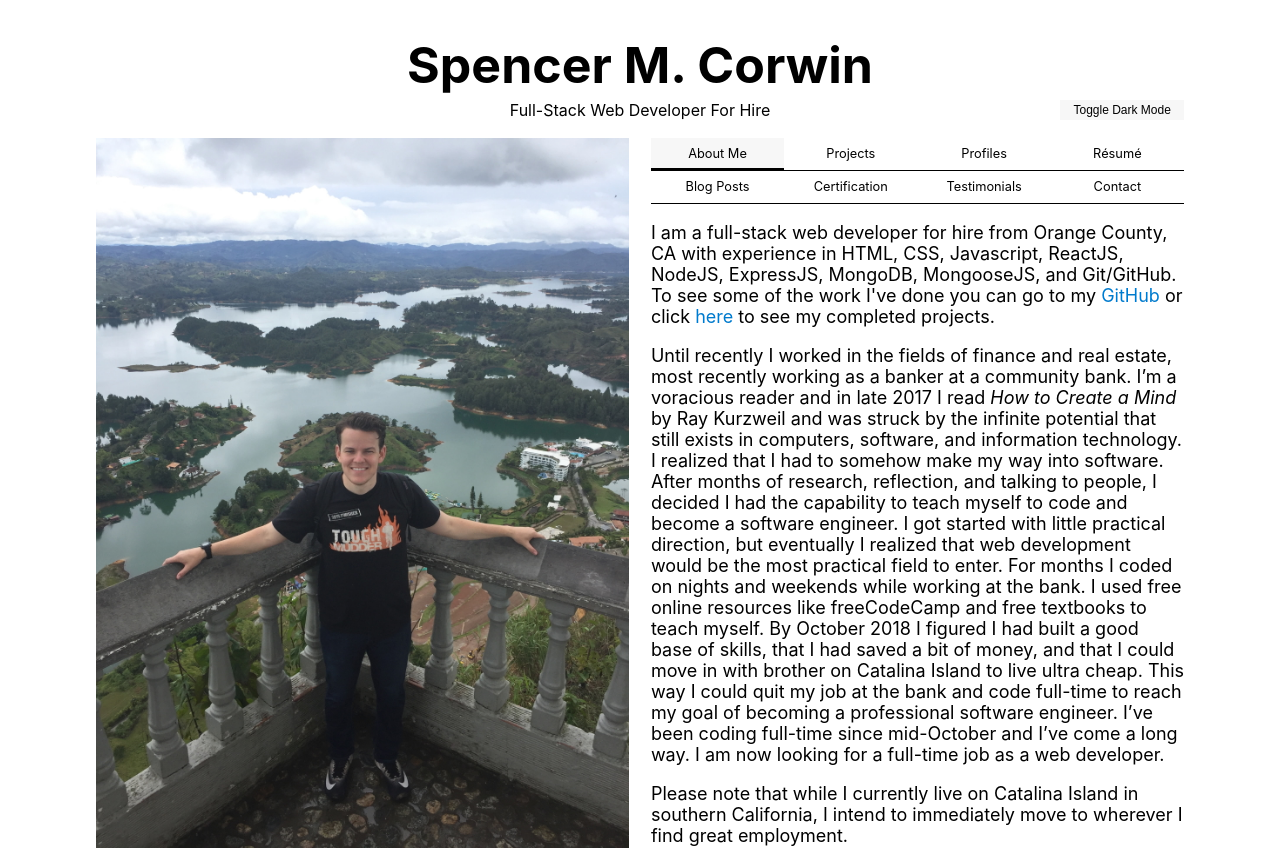
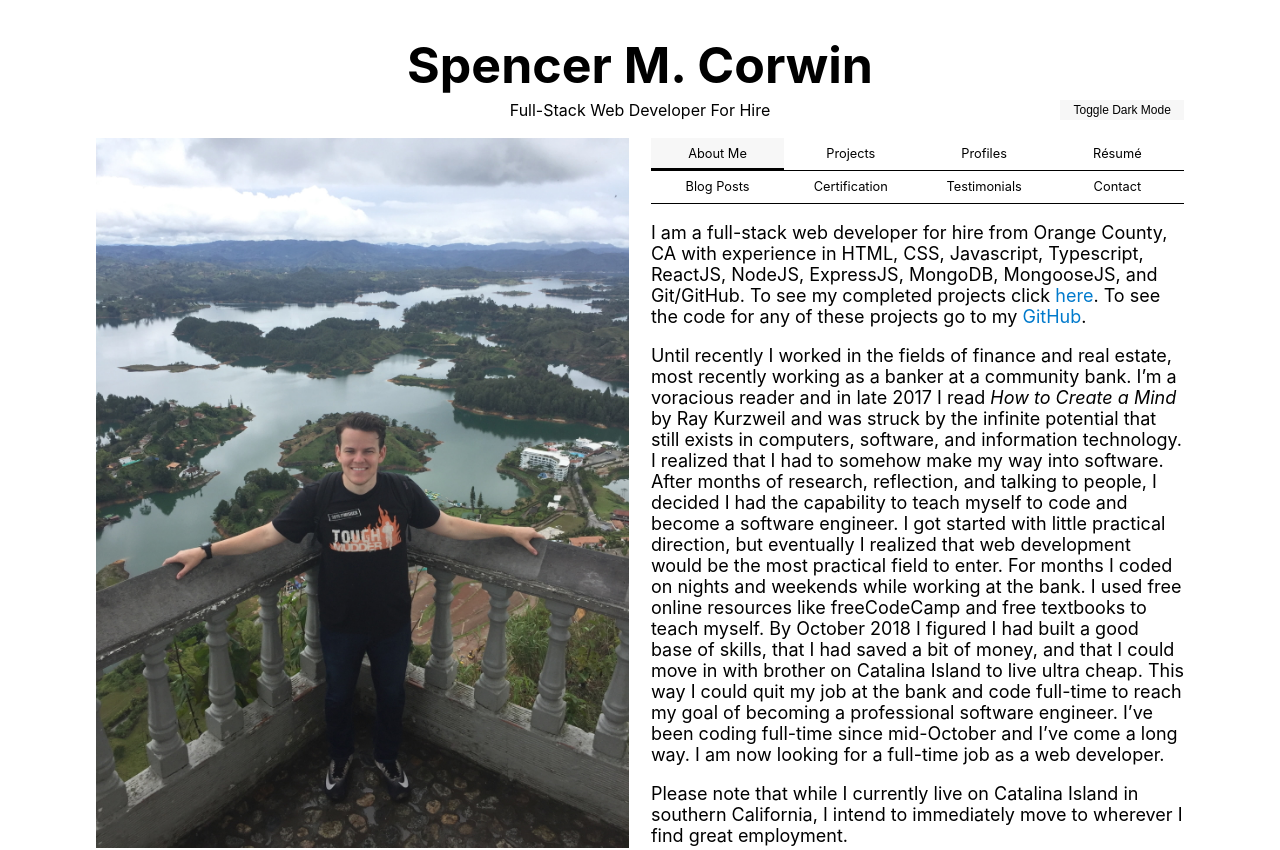
Before and after one commit to spencercorwin/spencer-corwin-homepage, a React (Create React App) app: page /about in a window 1280 px wide. Shown: the top 850 px of the page. Built offline with nearby package versions, Linux system fonts and the light colour scheme; no server answers.

Commit message:
Add two projects, update resume, other slight changes

```diff
--- a/src/App.js
+++ b/src/App.js
@@ -2,7 +2,7 @@ import React, { Component } from 'react';
 import { MemoryRouter, Route, Redirect, Switch, NavLink } from 'react-router-dom';
 import { TransitionGroup, CSSTransition } from 'react-transition-group';
 import ReactGA from 'react-ga';
-import './app.css';
+import './App.css';
 import Image from './assets/guatape-min.jpeg';
 import Projects from './projects';
 import AboutMe from './aboutme';
@@ -18,7 +18,7 @@ class App extends Component {
     super(props);
     this.state = {
       dark: true,
-      contributions: '409', //'...loading...',
+      contributions: '473', //'...loading...',
       score: '224', //'...loading...',
       rank: '6 kyu', //'...loading...'
       js: '7 kyu', //'...loading...',
--- a/src/aboutme.js
+++ b/src/aboutme.js
@@ -5,7 +5,7 @@ import { Link } from 'react-router-dom';
 const AboutMe = () => {
     return (
         <div className="description">
-            <p>I am a full-stack web developer for hire from Orange County, CA with experience in HTML, CSS, Javascript, ReactJS, NodeJS, ExpressJS, MongoDB, MongooseJS, and Git/GitHub. To see some of the work I've done you can go to my <a href="https://github.com/spencercorwin">GitHub</a> or click <Link to="/projects">here</Link> to see my completed projects.</p>
+            <p>I am a full-stack web developer for hire from Orange County, CA with experience in HTML, CSS, Javascript, Typescript, ReactJS, NodeJS, ExpressJS, MongoDB, MongooseJS, and Git/GitHub. To see my completed projects click <Link to="/projects">here</Link>. To see the code for any of these projects go to my <a href="https://github.com/spencercorwin">GitHub</a>.</p>
             <p>Until recently I worked in the fields of finance and real estate, most recently working as a banker at a community bank. I’m a voracious reader and in late 2017 I read <em>How to Create a Mind</em> by Ray Kurzweil and was struck by the infinite potential that still exists in computers, software, and information technology. I realized that I had to somehow make my way into software. After months of research, reflection, and talking to people, I decided I had the capability to teach myself to code and become a software engineer. I got started with little practical direction, but eventually I realized that web development would be the most practical field to enter. For months I coded on nights and weekends while working at the bank. I used free online resources like freeCodeCamp and free textbooks to teach myself. By October 2018 I figured I had built a good base of skills, that I had saved a bit of money, and that I could move in with brother on Catalina Island to live ultra cheap. This way I could quit my job at the bank and code full-time to reach my goal of becoming a professional software engineer. I’ve been coding full-time since mid-October and I’ve come a long way. I am now looking for a full-time job as a web developer.</p>
             <p>Please note that while I currently live on Catalina Island in southern California, I intend to immediately move to wherever I find great employment.</p>
             <p>If you want to read more about my progression you can visit my blog <a href="https://spencercorwin.com/blog">here</a>. To see a more complete view of my professional resume you can go to my <a href="https://www.linkedin.com/in/spencercorwin/">LinkedIn</a> or you can view and download my resume <Link to="/resume">here</Link>. To see all my freeCodeCamp certifications, including for full-stack web development, click <Link to="/fcc">here</Link>. To get in touch with me please send me an <a href="mailto:spencercorwin@icloud.com">email</a>.</p>
--- a/src/index.js
+++ b/src/index.js
@@ -1,6 +1,6 @@
 import React from 'react';
 import ReactDOM from 'react-dom';
 import './index.css';
-import App from './app';
+import App from './App';
 
 ReactDOM.render(<App />, document.getElementById('root'));
--- a/src/projects.js
+++ b/src/projects.js
@@ -7,6 +7,8 @@ const Projects = () => {
             <h3 className="project-title">Personal Projects</h3>
             <ul className="list-style">
                 <li><a href="https://digidex-app.herokuapp.com">Digidex App (ReactJS, React Router, ExpressJS, MongoDB)</a></li>
+                <li><a href="https://popularity-contest.herokuapp.com/">Popularity Contest App (NextJS, D3JS, ReactJS, ExpressJS, MongoDB, Typescript, SSR)</a></li>
+                <li><a href="https://github.com/spencercorwin/command-line-games">Command Line Tic-Tac-Toe and Connect Four (Typescript)</a></li>
                 <li><a href="https://twitter.com/dailygoldquotes">Daily Gold and Silver Quotes (NodeJS Web Scraper and Twitter Bot)</a></li>
                 <li><a href="https://spencercorwin.com/to-do-app">To Do App (ReactJS)</a></li>
                 <li><a href="https://spencercorwin.com/bitch-better-have-my-coffee">"Bitch Better Have My Coffee" Podcast Website (GatsbyJS)</a></li>
--- a/src/testimonials.css
+++ b/src/testimonials.css
@@ -4,5 +4,5 @@
 }
 
 .testimonial-author {
-    font-size: 14px;
+    font-size: 16px;
 }
```
Also changed, not shown: src/assets/spencer-corwin-resume.png.
